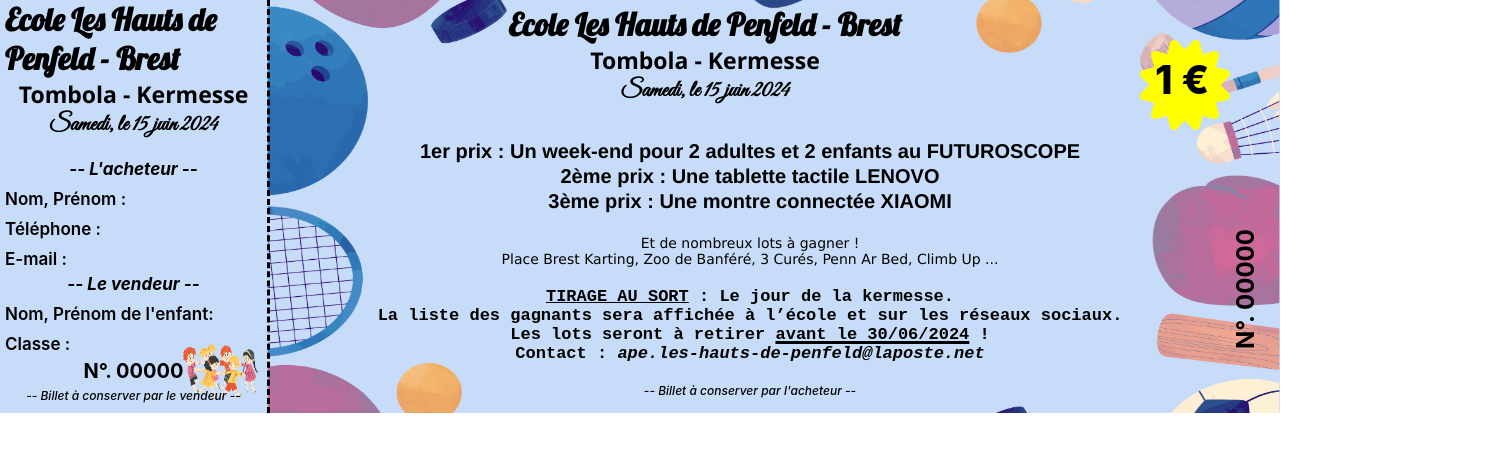
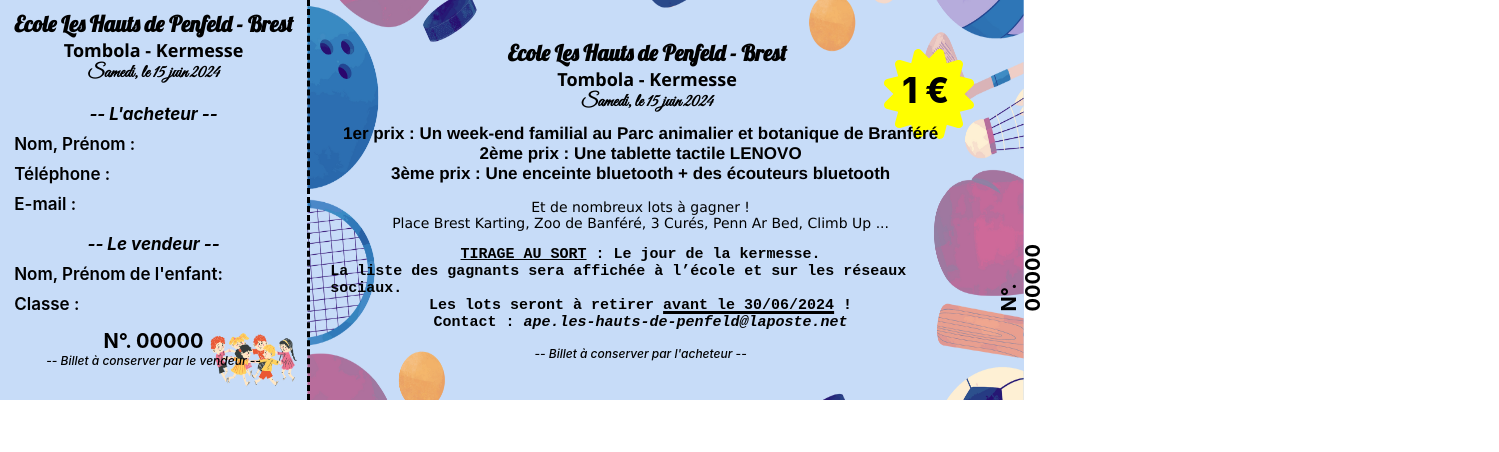
Before and after one commit to VSABernard/ticket-tombola, a React (Create React App) app: page / in a window 1280 px wide. Shown: the top 452 px of the page, 1499 px wide, since content can reach past the window. Built offline with nearby package versions, Linux system fonts and the light colour scheme.

Commit message:
Correction of the ticket size and the sizes of its component

```diff
--- a/src/components/Aside/Aside.css
+++ b/src/components/Aside/Aside.css
@@ -2,6 +2,6 @@
     display: flex;
     flex-direction: column;
     justify-content: flex-start;
-    margin: 0;
+    margin: 10px auto;
     padding: 0 5px;
 }
--- a/src/components/Form/Form.css
+++ b/src/components/Form/Form.css
@@ -1,9 +1,12 @@
-.form {
+.form, .form-infos, .form-footer {
     display: flex;
     flex-direction: column;
+}
+
+.form {
     justify-content: flex-start;
     margin-top: 20px;
-    gap: 5px;
+    gap: 15px;
 }
 
 .title {
@@ -27,6 +30,14 @@
     text-align: center;
 }
 
+.form-infos {
+    gap: 10px;
+}
+
+.seller {
+    margin-top: 10px;
+}
+
 .buyer p, .seller p {
     font-size: 17px;
 }
--- a/src/components/Form/Form.jsx
+++ b/src/components/Form/Form.jsx
@@ -5,6 +5,7 @@ import "./Form.css";
 const Form = () => {
     return(
         <div className="form">
+            <section className="form-infos">
                 <div className="buyer">
                     <p className="title">-- L'acheteur --</p>
                     <p className="data">Nom, Prénom :</p>
@@ -16,12 +17,15 @@ const Form = () => {
                     <p className="data">Nom, Prénom de l'enfant:</p>
                     <p className="data">Classe :</p>
                 </div>
+            </section>
+            <section className="form-footer">
                 <div className="form-number">
                     <Number />
                 </div>
                 <div className="footer">
                     <p>-- Billet à conserver par le vendeur --</p>
                 </div>
+            </section>
         </div>
     )
 }
--- a/src/components/Header/Header.css
+++ b/src/components/Header/Header.css
@@ -9,15 +9,15 @@
 
 h1 {
     font-family: "Lobster";
-    font-size: 31px;
+    font-size: 22px;
 }
 
 h2 {
     font-family:'Segoe UI', Tahoma, Geneva, Verdana, sans-serif;
-    font-size: 23px;
+    font-size: 18px;
 }
 
 h3 {
     font-family: 'Great Vibes';
-    font-size: 23px;
+    font-size: 18px;
 }
--- a/src/components/Infos/Infos.css
+++ b/src/components/Infos/Infos.css
@@ -5,27 +5,39 @@
 .infos-page {
     flex-direction: column;
     justify-content: center;
-    gap: 10px;
     border-style: none none none dashed;
     border-left-style: dashed solid;
+    height: 100%;
+    width: 100%;
 }
 
 .head {
     flex-direction: row;
+    margin-top: 20px;
+}
+
+.header-infos {
+    width: 100%;
+    margin-top: -10px;
+    margin-left: 100px;
+    padding-top: 10px;
+}
+
+.span-badge {
+    margin-top: 10px;
 }
 
 .badge {
-    font-size: 40px;
+    font-size: 35px;
     font-weight: 800;
     position: absolute;
-    margin-top: -75px;
-    margin-left: 15px;
+    margin-top: -70px;
+    margin-left: 18px;
 }
 
 .icon {
     height: 90px;
     width: 90px;
-    margin-top: 35px;
     margin-right: 50px;
     color: yellow;
 }
--- a/src/components/Infos/Infos.jsx
+++ b/src/components/Infos/Infos.jsx
@@ -9,12 +9,13 @@ const Infos = () => {
     return(
         <div className="infos-page">
             <div className="head">
-                <Header className='header-infos'/>
+                <div className='header-infos'>
+                    <Header />
+                </div>
                 <div className="span-badge">
                     <FontAwesomeIcon className="icon" icon={faCertificate} />
                     <p class="badge">1 €</p>
                 </div>
-
             </div>
             <Price />
         </div>
--- a/src/components/Price/Price.css
+++ b/src/components/Price/Price.css
@@ -1,7 +1,9 @@
 .global-infos {
     display: flex;
     flex-direction: row;
-    margin-left: 80px;
+    padding-top: 5px;
+    margin-left: 20px;
+    margin-top: -20px;
 }
 
 .price-infos, .first-place, .subt-price, .lottery-date, .footer {
@@ -12,8 +14,8 @@
 }
 
 .price-infos {
-    width: 800px;
-    gap: 10px;
+    width: 95%;
+    gap: 5px;
 }
 
 .first-place {
@@ -22,11 +24,11 @@
 
 h4 {
     font-family : Helvetica, sans-serif;
-    font-size: 20px;
+    font-size: 17px;
     font-weight: 900;
     margin: auto;
     text-align: center;
-    height: 25px;
+    height: auto;
 }
 
 .subt-price {
@@ -38,7 +40,7 @@ h4 {
 
 .lottery-date {
     font-family:'Courier New', Courier, monospace;
-    font-size: 17px;
+    font-size: 15px;
     font-weight: 600;
     margin-bottom: 10px;
 }
@@ -63,20 +65,15 @@ h4 {
     font-size: 12px;
     font-weight: 500;
     font-style: italic;
-    margin-bottom: 10px;
+    margin-bottom: 20px;
 }
 
-/*.ticket-number {
-    display: block;
-    height: auto;
-    width: auto;
-}*/
 
 .ticket-number {
-    display: block;
-    font-size: 24px;
+    font-size: 20px;
     font-weight: bold;
     transform: rotateZ(-90deg) translateX(-10px) translateY(150px);
-    width: 130px;
     height: auto;
+    width: 15%;
+    margin-left: -25px;
 }
--- a/src/components/Price/Price.js
+++ b/src/components/Price/Price.js
@@ -7,9 +7,9 @@ const Price = () => {
         <div className="global-infos">
             <div className="price-infos">
                 <div className="first-price">
-                    <h4>1er prix : Un week-end pour 2 adultes et 2 enfants au FUTUROSCOPE</h4>
+                    <h4>1er prix : Un week-end familial au Parc animalier et botanique de Branféré</h4>
                     <h4>2ème prix : Une tablette tactile LENOVO</h4>
-                    <h4>3ème prix : Une montre connectée XIAOMI</h4>
+                    <h4>3ème prix : Une enceinte bluetooth + des écouteurs bluetooth</h4>
                 </div>
                 <div className="subt-price">
                     <p>Et de nombreux lots à gagner !</p>
--- a/src/pages/page.css
+++ b/src/pages/page.css
@@ -1,25 +1,22 @@
 .ticket-page, .left-side, .right-side {
     display: flex;
     flex-direction: row;
-    justify-content: center;
     width: auto;
 }
 
 .ticket-page {
     border: black;
-    width: 100%;
+    width: 1024px;
+    height: 400px;
 }
 .left-side {
-    flex: auto;
+    width: 30%;
     background: url(../assets/left-background.png);
     background-size: 100% 100% ;
 }
 
 .right-side {
-    flex: 1;
+    width: 70%;
     background: url(../assets/right-background.png) ;
-    /*-webkit-background-size: auto;
-    -moz-background-size: auto ;
-    -o-background-size: auto ;*/
     background-size: 100% 100% ;
 }
```
Lines whose indentation alone changed are shown as unchanged.
